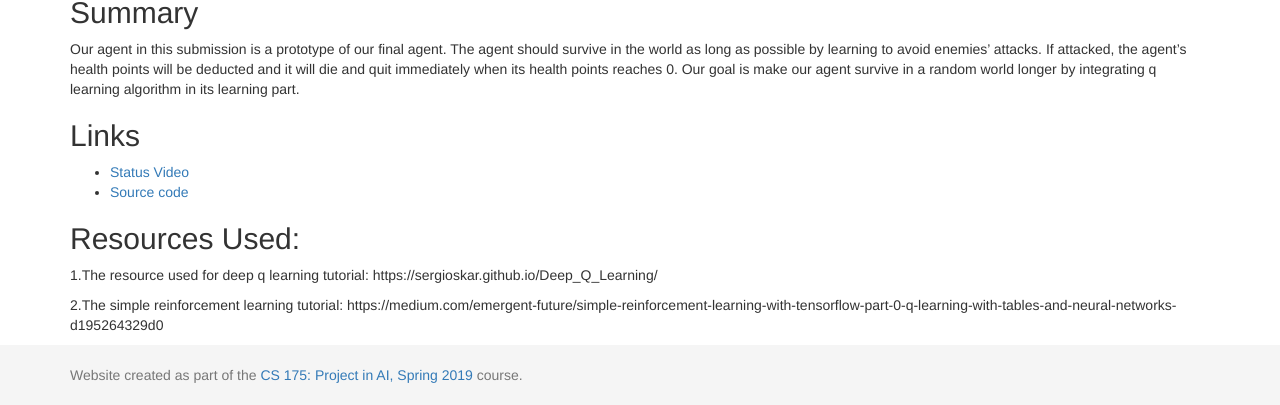
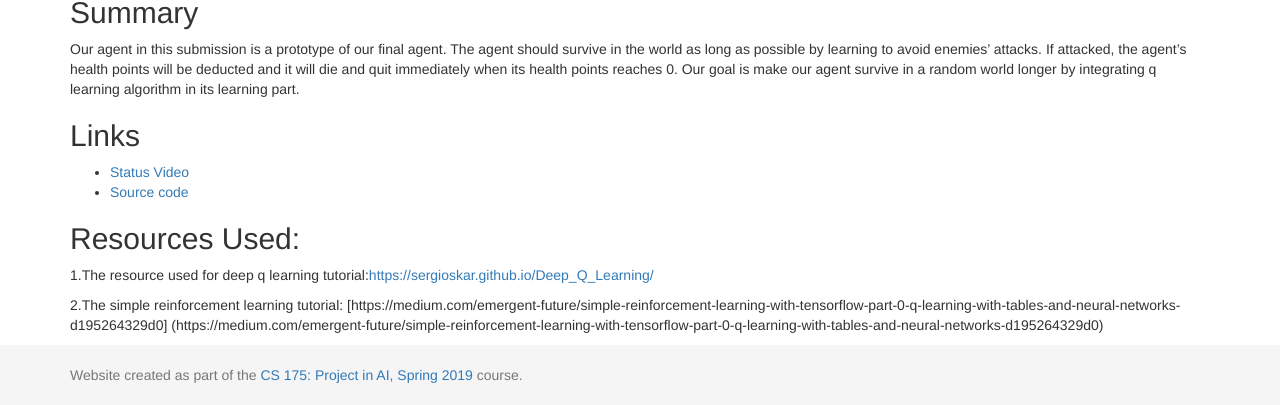
Before and after one commit to chenhaoy1/EnemyUnknown-Battlegrounds, a Jekyll site: the page built from docs/index.md, in a window 1280 px wide and 900 px high, scrolled down 557 px, cut to the strip 495-900 px from the top of the window. Built offline with Jekyll 4.4.1, drawn with Linux system fonts in a browser that asks for light colours; some of the changed lines change nothing that is shown.

Commit message:
Update index.md

```diff
--- a/docs/index.md
+++ b/docs/index.md
@@ -15,6 +15,7 @@
 
 ## Resources Used:
 
-1.The resource used for deep q learning tutorial: https://sergioskar.github.io/Deep_Q_Learning/
+1.The resource used for deep q learning tutorial:[https://sergioskar.github.io/Deep_Q_Learning/](https://sergioskar.github.io/Deep_Q_Learning/)
 
-2.The simple reinforcement learning tutorial: https://medium.com/emergent-future/simple-reinforcement-learning-with-tensorflow-part-0-q-learning-with-tables-and-neural-networks-d195264329d0
+2.The simple reinforcement learning tutorial: [https://medium.com/emergent-future/simple-reinforcement-learning-with-tensorflow-part-0-q-learning-with-tables-and-neural-networks-d195264329d0]
+(https://medium.com/emergent-future/simple-reinforcement-learning-with-tensorflow-part-0-q-learning-with-tables-and-neural-networks-d195264329d0)
```
